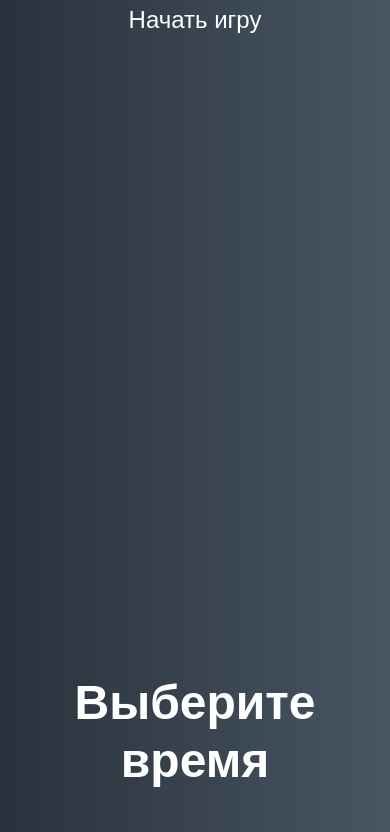
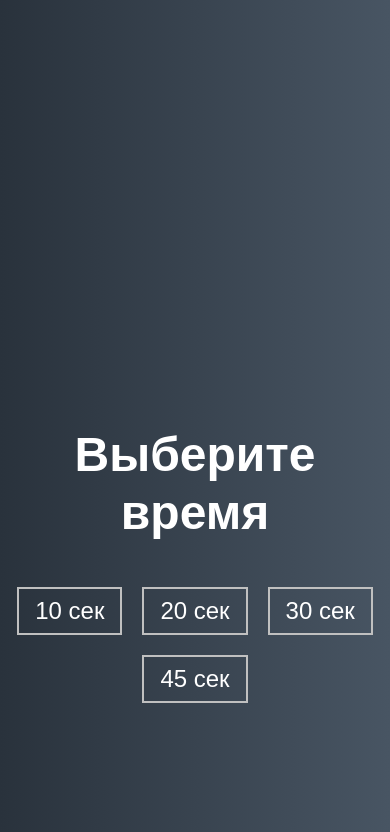
Before and after one commit to DmitriiOS/hit-the-target, a plain HTML site: page index.html in a window 390 px wide. Shown: the part 443-1275 px from the top of the page. Drawn offline with Linux system fonts and the light colour scheme.

Commit message:
Add files via upload
bugfix

```diff
--- a/styles.css
+++ b/styles.css
@@ -109,6 +109,11 @@ h1 {
 
 @media screen and (max-width: 510px) {
 
+  .screen {
+    justify-content: start;
+    padding-top: 20px;
+  }
+
   .board {
     width: 90vw;
     height: 70vh;
```
